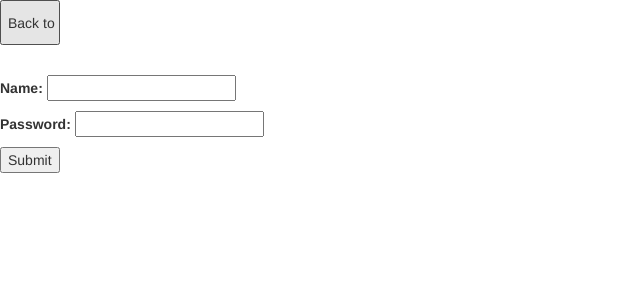
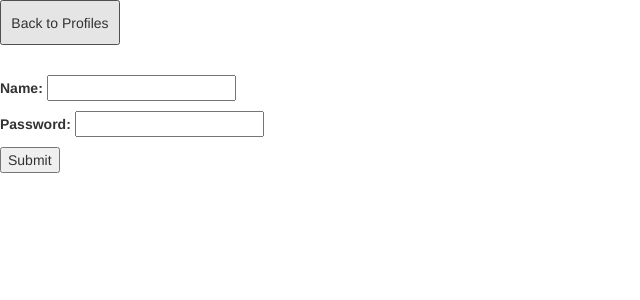
Before and after one commit to amckay13/TA05, a PHP site: page /login.php in a window 1280 px wide. Shown: the top 300 px of the page, without its empty margins (0-640 px from the left). Run offline with PHP 8.4, Linux system fonts and the light colour scheme.

Commit message:
Update login.php

```diff
--- a/login.php
+++ b/login.php
@@ -30,7 +30,7 @@
 	$topPart = <<<EOBODY
 	<link href="bootstrap.min.css" rel="stylesheet">
 		<form action="navigating.php" method="post">
-			<input type="submit" name="back_profileSelect" style="width:60px; height:45px;" value="Back to Profiles" /><br />
+			<input type="submit" name="back_profileSelect" style="width:120px; height:45px;" value="Back to Profiles" /><br />
 			<p>&nbsp;</p>
 		</form>
 		<form action="$scriptName" method="post">
```
